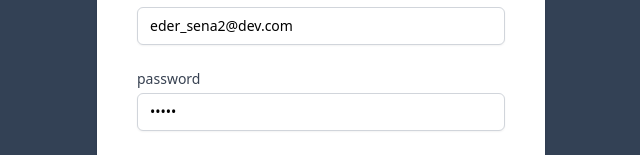
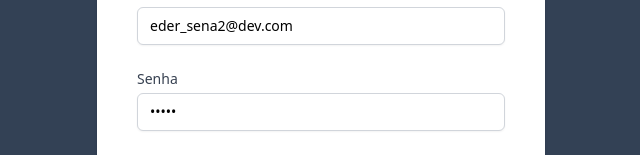
Before and after one commit to ederusena/NeedlesSignalsFront, a Vue app: page / in a window 1280 px wide. Shown: the part 237-392 px from the top of the page, without its empty margins (319-959 px from the left). Built offline with nearby package versions, Linux system fonts and the light colour scheme.

Commit message:
Update password label to Portuguese

```diff
--- a/src/views/Login/LoginView.vue
+++ b/src/views/Login/LoginView.vue
@@ -31,7 +31,7 @@
           <BaseInput
             name="password"
             type="password"
-            label="password"
+            label="Senha"
             v-model="user.password"
           />
           <ErrorMessage name="password" as="p">
--- a/src/views/Login/RegisterView.vue
+++ b/src/views/Login/RegisterView.vue
@@ -45,7 +45,7 @@
           <BaseInput
             name="password"
             type="password"
-            label="password"
+            label="Senha"
             v-model="user.password"
           />
           <ErrorMessage name="password" as="p">
```
